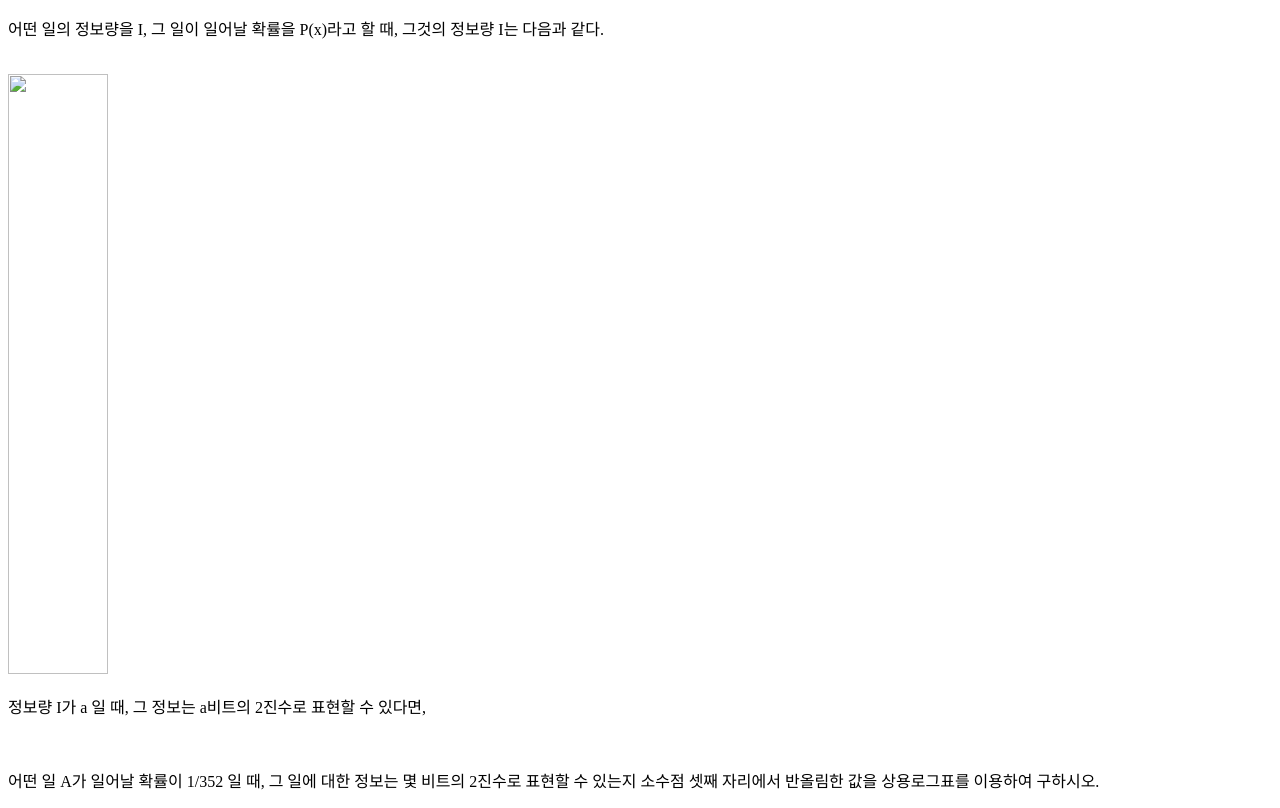
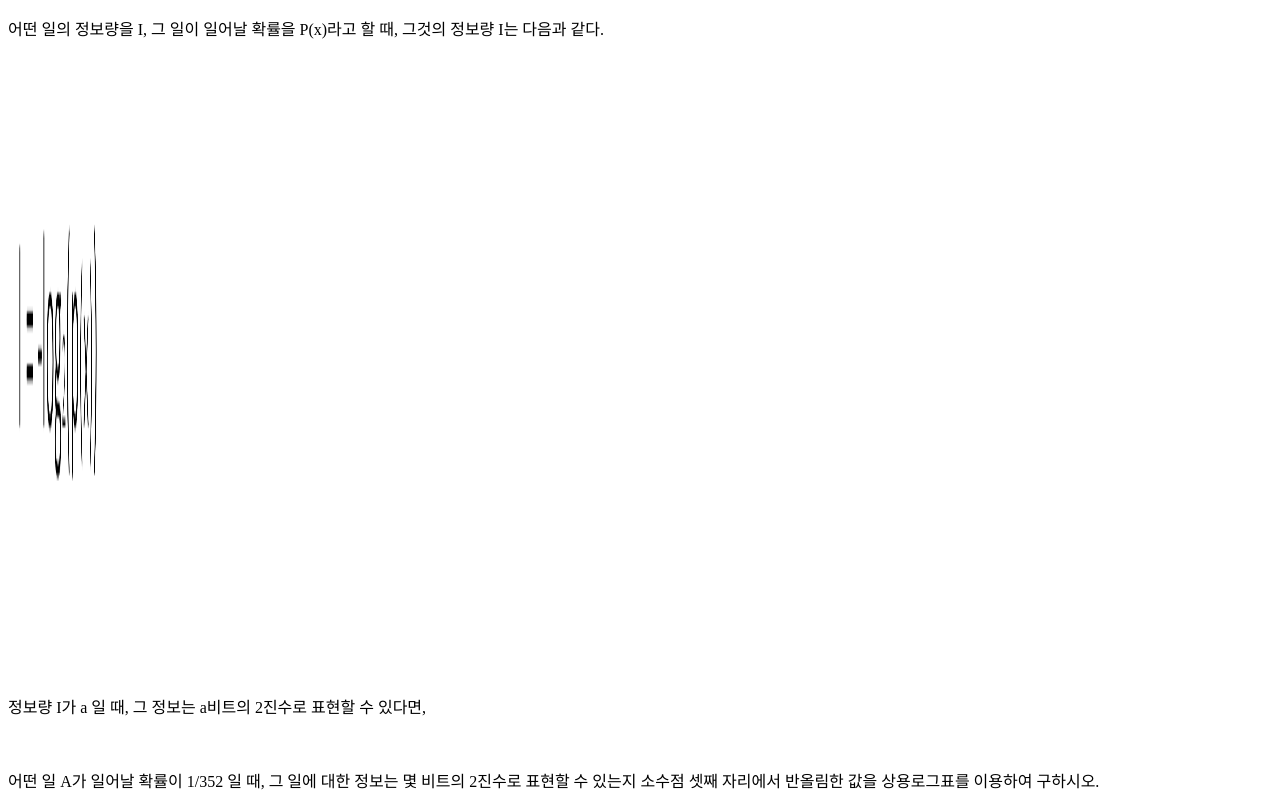
Before and after one commit to bujang-Lee/wsfactory, a plain HTML site: page math.html in a window 1280 px wide. Drawn offline with Linux system fonts and the light colour scheme.

Commit message:
Update math.html

```diff
--- a/math.html
+++ b/math.html
@@ -7,7 +7,7 @@
 <body>
   <p>어떤 일의 정보량을 I, 그 일이 일어날 확률을 P(x)라고 할 때, 그것의 정보량 I는 다음과 같다.</p>
   <br>
-  <img src="./img/log" width="100" height="600">
+  <img src="./img/log.png" width="100" height="600">
   <br>
   <p>정보량 I가 a 일 때, 그 정보는 a비트의 2진수로 표현할 수 있다면,</p>
   <br>
```
